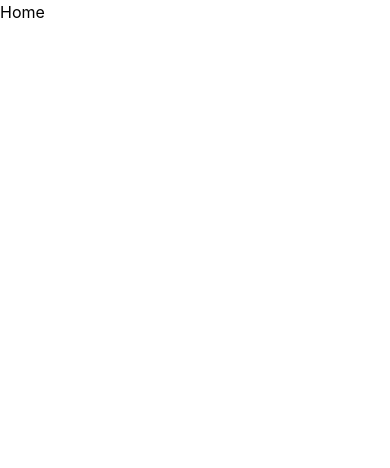
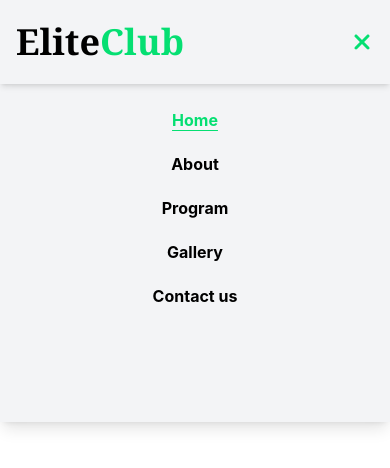
Before and after one commit to tonyopuodho/FootBallClub, a React (Vite) app: page / in a window 390 px wide. Shown: the top 468 px of the page. Built offline with nearby package versions, Linux system fonts and the light colour scheme.

Commit message:
Setting up responsive navigation bar

```diff
--- a/src/App.jsx
+++ b/src/App.jsx
@@ -4,12 +4,14 @@ import Programm from "./pages/program/Programm"
 import Gallery from "./pages/gallery/Gallery"
 import Contact from "./pages/contact/Contact"
 import About from "./pages/About/About"
+import Navigation from "./components/Navigation"
 
 
 function App() {
 
   return (
     <>
+    <Navigation/>
      <Routes>
       <Route path="/" element={<Home/>}/>
       <Route path="/program" element={<Programm/>}/>
--- /dev/null
+++ b/src/components/Navigation.jsx
@@ -0,0 +1,81 @@
+import React, { useState } from 'react'
+import { FaBars } from 'react-icons/fa'
+import { FaXmark } from 'react-icons/fa6'
+import { NavLink } from 'react-router-dom'
+
+function Navigation() {
+    const navLinks = [
+        {
+            name:"Home",
+            link:"/"
+        },{
+            name:"About",
+            link:"/about"
+        },{
+            name:"Program",
+            link:"/program"
+        },{
+            name:"Gallery",
+            link:"/gallery"
+        },{
+            name:"Contact us",
+            link:"/contact"
+        }
+    ]
+    const [openNav,setOpenNav] = useState(false)
+  return (
+    <div>
+        <div className={`fixed top-0 w-full bg-gray-100 shadow-md font-serif p-2 h-[10vh] flex justify-center items-center z-10`}>
+            <div className={`max-w-7xl md:w-[80%] mx-auto px-2 w-full flex items-center justify-between`}>
+                <h1 className={`text-4xl font-extrabold`}>Elite
+                    <span className='text-green-400'>Club</span>
+                </h1>
+
+                <div className='md:flex items-center gap-10 hidden'>
+                <ul className='flex justify-between gap-4'>
+                    {
+                        navLinks.map((item) => (
+                            <li key={item.name} className='text-md font-bold'>
+
+                                <NavLink to={item.link} className={({isActive,pending}) =>
+                                isActive ? "active" :
+                                pending ? "pending" : ""
+
+                                } key={item.name}>{item.name}</NavLink>
+                            </li>
+                        ))
+                    }
+                </ul>
+                    <button className='py-2 bg-green-400 text-black px-10 rounded-md font-bold cursor-pointer'>Register</button>
+                </div>
+                <div className='md:hidden' onClick={() => setOpenNav(!openNav)}>
+                    {
+                        openNav ? <FaBars className='text-2xl text-green-400 font-bold'/> : <FaXmark className='text-2xl text-green-400 font-bold'/>
+                    }
+
+                </div>
+            </div>
+        </div>
+        {/* mobile navigation */}
+        <div className={`absolute w-full shadow-lg h-[50vh] bg-gray-100 py-2 transition-all duration-300 ${openNav ? 'top-[-200%]' : 'top-0'} md:hidden`}>
+            <ul className=' mt-25 gap-4 text-center space-y-5'>
+                    {
+                        navLinks.map((item) => (
+                            <li key={item.name} className='text-md font-bold'>
+
+                                <NavLink to={item.link} className={({isActive,pending}) =>
+                                isActive ? "active" :
+                                pending ? "pending" : ""
+
+                                } key={item.name} onClick={() => setOpenNav(!openNav)}>{item.name}</NavLink>
+                            </li>
+                        ))
+                    }
+            </ul>
+        </div>
+    </div>
+
+  )
+}
+
+export default Navigation
--- a/src/index.css
+++ b/src/index.css
@@ -1 +1,5 @@
 @import "tailwindcss";
+
+.active{
+    @apply text-green-400 underline underline-offset-4
+}
```
